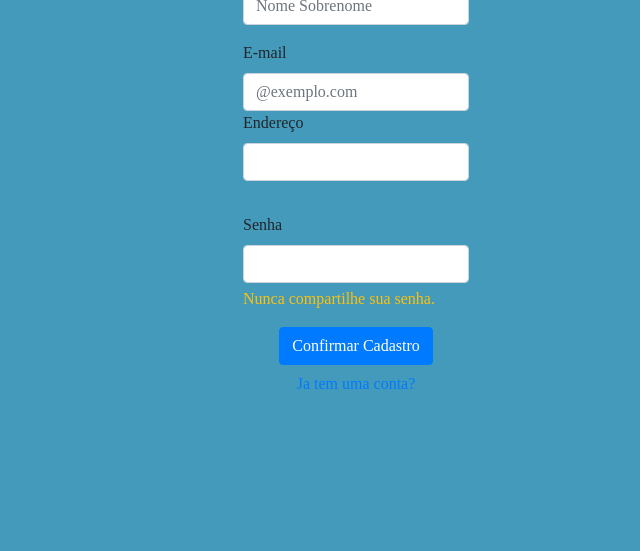
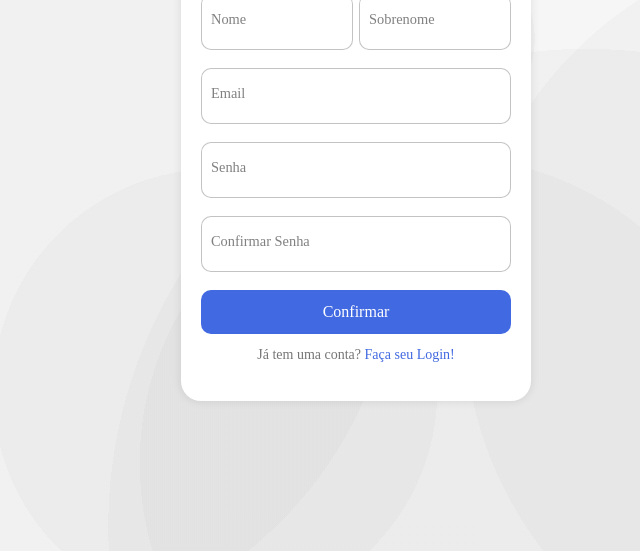
Before and after one commit to Fellype-Dev/Desafio-Integrador-3Periodo, a plain HTML site: page cadastro.html in a window 1280 px wide. Shown: the part 249-800 px from the top of the page, without its empty margins (284-924 px from the left). Drawn offline with nearby package versions, Linux system fonts and the light colour scheme.

Commit message:
feature cadastro finalizado

```diff
--- /dev/null
+++ b/assets/css/cadastro.css
@@ -0,0 +1,114 @@
+html,
+body {
+    height: 100%;
+    margin: 0;
+}
+
+.form {
+    display: flex;
+    flex-direction: column;
+    gap: 10px;
+    max-width: 350px;
+    background-color: #fff;
+    padding: 20px;
+    border-radius: 20px;
+    position: relative;
+    box-shadow: 0px 0px 10px rgba(0, 0, 0, 0.1);
+}
+
+
+.container {
+    display: flex;
+    justify-content: center;
+    align-items: center;
+    min-height: 100vh;
+}
+
+.message,
+.signin {
+    color: rgba(88, 87, 87, 0.822);
+    font-size: 14px;
+}
+
+.signin {
+    text-align: center;
+}
+
+.signin a {
+    color: royalblue;
+}
+
+.signin a:hover {
+    text-decoration: underline royalblue;
+}
+
+.flex {
+    display: flex;
+    width: 100%;
+    gap: 6px;
+}
+
+.form label {
+    position: relative;
+}
+
+.form label .input {
+    width: 100%;
+    padding: 10px 10px 20px 10px;
+    outline: 0;
+    border: 1px solid rgba(105, 105, 105, 0.397);
+    border-radius: 10px;
+}
+
+.form label .input+span {
+    position: absolute;
+    left: 10px;
+    top: 15px;
+    color: grey;
+    font-size: 0.9em;
+    cursor: text;
+    transition: 0.3s ease;
+}
+
+.form label .input:placeholder-shown+span {
+    top: 15px;
+    font-size: 0.9em;
+}
+
+.form label .input:focus+span,
+.form label .input:valid+span {
+    top: 30px;
+    font-size: 0.7em;
+    font-weight: 600;
+}
+
+.form label .input:valid+span {
+    color: green;
+}
+
+.submit {
+    border: none;
+    outline: none;
+    background-color: royalblue;
+    padding: 10px;
+    border-radius: 10px;
+    color: #fff;
+    font-size: 16px;
+    transform: .3s ease;
+}
+
+.submit:hover {
+    background-color: rgb(56, 90, 194);
+}
+
+@keyframes pulse {
+    from {
+        transform: scale(0.9);
+        opacity: 1;
+    }
+
+    to {
+        transform: scale(1.8);
+        opacity: 0;
+    }
+}
--- a/assets/css/estilo.css
+++ b/assets/css/estilo.css
@@ -14,7 +14,8 @@ a {
 }
 
 body {
-    font-family: 'Times New Roman', Times, serif
+    font-family: 'Times New Roman', Times, serif;
+    background-image: radial-gradient(circle at 57% 36%, rgba(114, 114, 114, 0.04) 0%, rgba(114, 114, 114, 0.04) 10%, transparent 10%, transparent 100%), radial-gradient(circle at 22% 61%, rgba(114, 114, 114, 0.04) 0%, rgba(114, 114, 114, 0.04) 36%, transparent 36%, transparent 100%), radial-gradient(circle at 68% 97%, rgba(114, 114, 114, 0.04) 0%, rgba(114, 114, 114, 0.04) 41%, transparent 41%, transparent 100%), radial-gradient(circle at 57% 89%, rgba(114, 114, 114, 0.04) 0%, rgba(114, 114, 114, 0.04) 30%, transparent 30%, transparent 100%), radial-gradient(circle at 39% 80%, rgba(114, 114, 114, 0.04) 0%, rgba(114, 114, 114, 0.04) 22%, transparent 22%, transparent 100%), radial-gradient(circle at 88% 71%, rgba(114, 114, 114, 0.04) 0%, rgba(114, 114, 114, 0.04) 30%, transparent 30%, transparent 100%), linear-gradient(0deg, rgb(246, 246, 246), rgb(246, 246, 246));
 }
 
 .video-container {
@@ -38,11 +39,12 @@ body {
 .container-service {
     width: 100%;
     padding: 50px 0;
-    background-color: #449abb;
+    background: rgb(35, 64, 75);
+    background: linear-gradient(0deg, rgba(35, 64, 75, 1) 0%, rgba(68, 154, 187, 1) 55%, rgba(68, 154, 187, 1) 100%, rgba(68, 154, 187, 1) 100%);
     z-index: 20;
     position: relative;
     text-align: center;
-    color: #ffffff;
+    color: #f6f6f6;
 }
 
 .text-overlay {
@@ -50,13 +52,14 @@ body {
     z-index: 10;
     margin-top: -300px;
     text-align: center;
-    color: white;
+    color: f6f6f6;
 }
 
 .diarista {
     flex-wrap: wrap;
-    background-color: #449abb;
-    color: #ffffff;
+    background: rgb(35, 64, 75);
+    background: linear-gradient(0deg, rgba(35, 64, 75, 1) 0%, rgba(68, 154, 187, 1) 55%, rgba(68, 154, 187, 1) 100%, rgba(68, 154, 187, 1) 100%);
+    color: #f6f6f6;
     padding: 20px;
 }
 
@@ -70,65 +73,57 @@ li {
     display: inline;
 
 }
- .lista-rodape{
+
+.lista-rodape {
     flex-wrap: wrap;
     margin-right: 30px;
 
- }
+}
 
 
 
- @media (min-width: 768px) and (max-width: 991.98px) {
-	.container-service{
+@media (min-width: 768px) and (max-width: 991.98px) {
+    .container-service {
         margin-top: 160px;
 
     }
-    .diarista{
+
+    .diarista {
         flex-direction: column;
     }
 }
 
 @media (min-width: 730px) and (max-width: 991.98px) {
-    .diarista{
+    .diarista {
         flex-direction: column;
     }
 }
 
 @media (min-width: 992px) and (max-width: 1199.98px) {
-	.container-service{
+    .container-service {
         margin-top: 160px;
     }
-    .logobackground{
+
+    .logobackground {
         flex-direction: column;
     }
-    .diarista{
+
+    .diarista {
         flex-direction: column;
     }
 }
 
 @media (min-width: 1200px) {
-	.container-service{
-        margin-top: 205px;
+    .container-service {
+        margin-top: 161px;
         max-height: 200px;
     }
-    .diarista{
+
+    .diarista {
+        flex-direction: column;
+    }
+
+    .texto-video {
         flex-direction: column;
     }
 }
-
-
-.quadrado-cadastro{
-    height: 100%;
-    width: 100%;
-    padding: 20px;
-    margin-top: 50px;
-    border-radius: 5%;
-    background-size: cover;
-    background-size: 100% 30%;
-    background-repeat: no-repeat;
-}
-
-.logo-cadastro{
-    margin-bottom: 50px;
-    padding-top: 20px;
-}
--- a/cadastro.html
+++ b/cadastro.html
@@ -1,6 +1,5 @@
 <!DOCTYPE html>
 <html lang="pt-br">
-
 <head>
     <meta charset="UTF-8">
     <meta name="viewport" content="width=device-width, initial-scale=1.0">
@@ -10,69 +9,50 @@
         integrity="sha384-MCw98/SFnGE8fJT3GXwEOngsV7Zt27NXFoaoApmYm81iuXoPkFOJwJ8ERdknLPMO" crossorigin="anonymous">
 
     <link rel="stylesheet" href="https://use.fontawesome.com/releases/v5.3.1/css/all.css"
-        integrity="sha384-mzrmE5qonljUremFsqc01SB46JvROS7bZs3IO2EmfFsd15uHvIt+Y8vEf7N7fWAU" crossorigin="anonymous">
+        integrity="sha384-mzrmE5qonljUremFsqc01SB46JvROS7bZs3IO2EmFsd15uHvIt+Y8vEf7N7fWAU" crossorigin="anonymous">
 
     <link rel="stylesheet" type="text/css" href="assets/css/estilo.css">
+    <link rel="stylesheet" type="text/css" href="assets/css/cadastro.css">
 
     <title>Clean 'em All</title>
-
     <link rel="icon" href="assets/images/icon_Clean_'em_All.png">
 </head>
-
-<style>
-    body {
-        background-color: #449abb;
-    }
-</style>
-
 <body>
 
+    <div class="container d-flex justify-content-center align-items-center min-vh-100">
+        <form class="form">
+            <div class="d-flex justify-content-center">
+                <img width="300px" src="/assets/images/logo_clean_em_all-removebg.png">
+            </div>
+            <div class="flex">
+                <label>
+                    <input required="" placeholder="" type="text" class="input">
+                    <span>Nome</span>
+                </label>
 
+                <label>
+                    <input required="" placeholder="" type="text" class="input">
+                    <span>Sobrenome</span>
+                </label>
+            </div>
 
-    <section>
-        <form>
-            <div class="container quadrado-cadastro">
-                <div class="d-flex justify-content-center logo-cadastro">
-                    <img width="300px" src="/assets/images/logo_clean_em_all-removebg.png">
-                </div>
-                <div class="d-flex flex-column align-items-center">
+            <label>
+                <input required="" placeholder="" type="email" class="input">
+                <span>Email</span>
+            </label>
 
-                    <div class="mb-3">
-                        <label for="floatingInputGroup1">Nome Completo</label>
-                        <input class="form-control" type="text" placeholder="Nome Sobrenome"
-                            aria-label="default input example">
-                    </div>
-
-                    <div class="mb-3">
-                        <label for="exampleInputEmail1" class="form-label">E-mail</label>
-                        <input type="email" class="form-control" id="exampleInputEmail1" aria-describedby="emailHelp"
-                            placeholder="@exemplo.com">
-
-                        <div class="mb-3">
-                            <label for="floatingInputGroup1">Endereço</label>
-                            <input class="form-control" type="text" aria-label="default input example">
-                        </div>
-
-                    </div>
-                    <div class="mb-3">
-                        <label for="exampleInputPassword1" class="form-label">Senha</label>
-                        <input type="password" class="form-control" id="exampleInputPassword1">
-                        <div id="emailHelp" class="form-text text-warning">Nunca compartilhe sua senha.</div>
-                    </div>
-
-                    <a class="btn btn-primary" href="assinatura.html" role="button">Confirmar Cadastro</a>
-                    <a class="btn btn-link" href="Login.html" role="button">Ja tem uma conta?</a>
-
-                </div>
-            </div>
+            <label>
+                <input required="" placeholder="" type="password" class="input">
+                <span>Senha</span>
+            </label>
+            <label>
+                <input required="" placeholder="" type="password" class="input">
+                <span>Confirmar Senha</span>
+            </label>
+            <button class="submit">Confirmar</button>
+            <p class="signin">Já tem uma conta? <a href="#">Faça seu Login!</a> </p>
         </form>
-    </section>
-
-    <script src="https://vlibras.gov.br/app/vlibras-plugin.js"></script>
-    <script>
-        new window.VLibras.Widget('https://vlibras.gov.br/app');
-    </script>
+    </div>
 
 </body>
-
 </html>
```
Also changed, not shown: Sobre.html (+31 -9 lines), index.html (+1 -1 lines).
